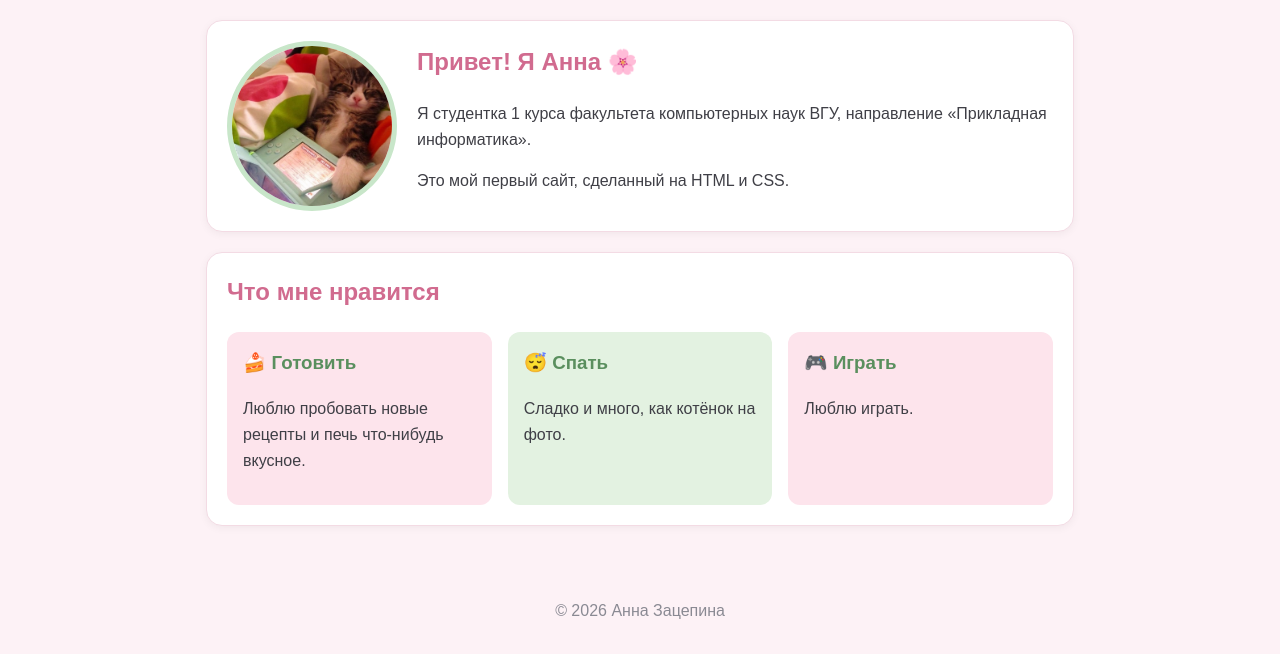
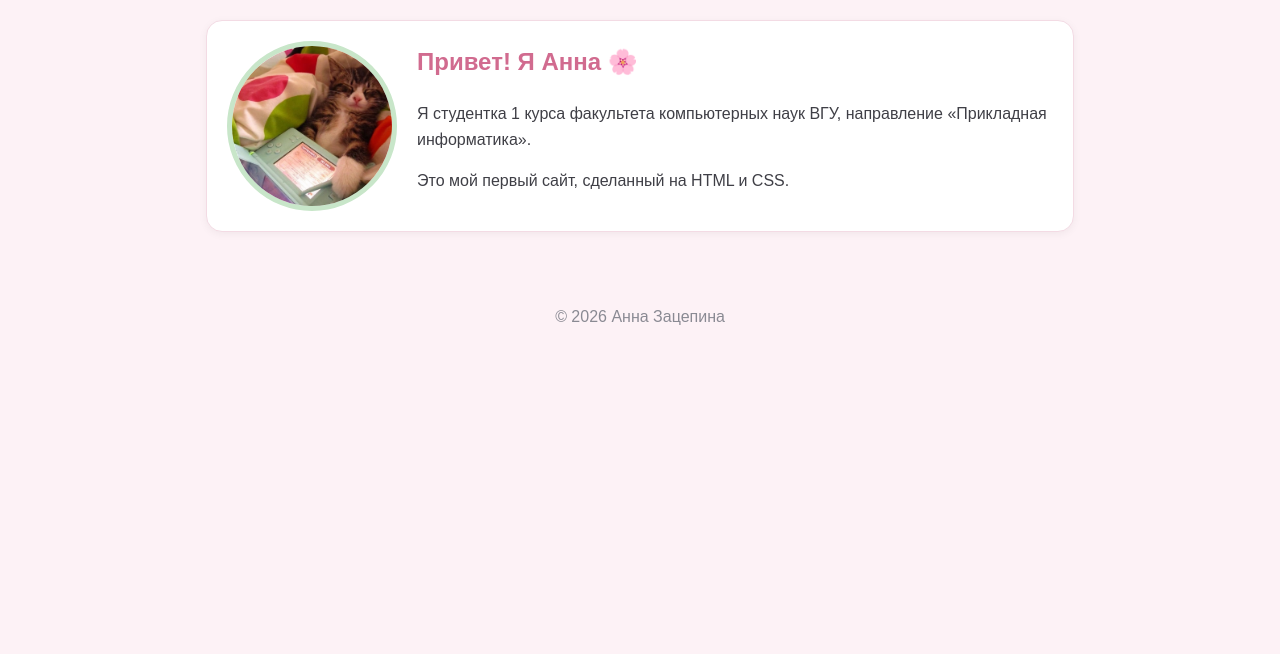
Before and after one commit to annazatsepina4-hash/my_first_site, a plain HTML site: page index.html in a window 1280 px wide. Shown: the part 70-724 px from the top of the page. Drawn offline with Linux system fonts and the light colour scheme.

Commit message:
Add files via upload

```diff
--- a/index.html
+++ b/index.html
@@ -25,24 +25,6 @@
                 <p>Это мой первый сайт, сделанный на HTML и CSS.</p>
             </div>
         </section>
-
-        <section>
-            <h2>Что мне нравится</h2>
-            <div class="cards">
-                <article class="card">
-                    <h3>🍰 Готовить</h3>
-                    <p>Люблю пробовать новые рецепты и печь что-нибудь вкусное.</p>
-                </article>
-                <article class="card">
-                    <h3>😴 Спать</h3>
-                    <p>Сладко и много, как котёнок на фото.</p>
-                </article>
-                <article class="card">
-                    <h3>🎮 Играть</h3>
-                    <p>Люблю играть.</p>
-                </article>
-            </div>
-        </section>
     </main>
 
     <footer>
```
